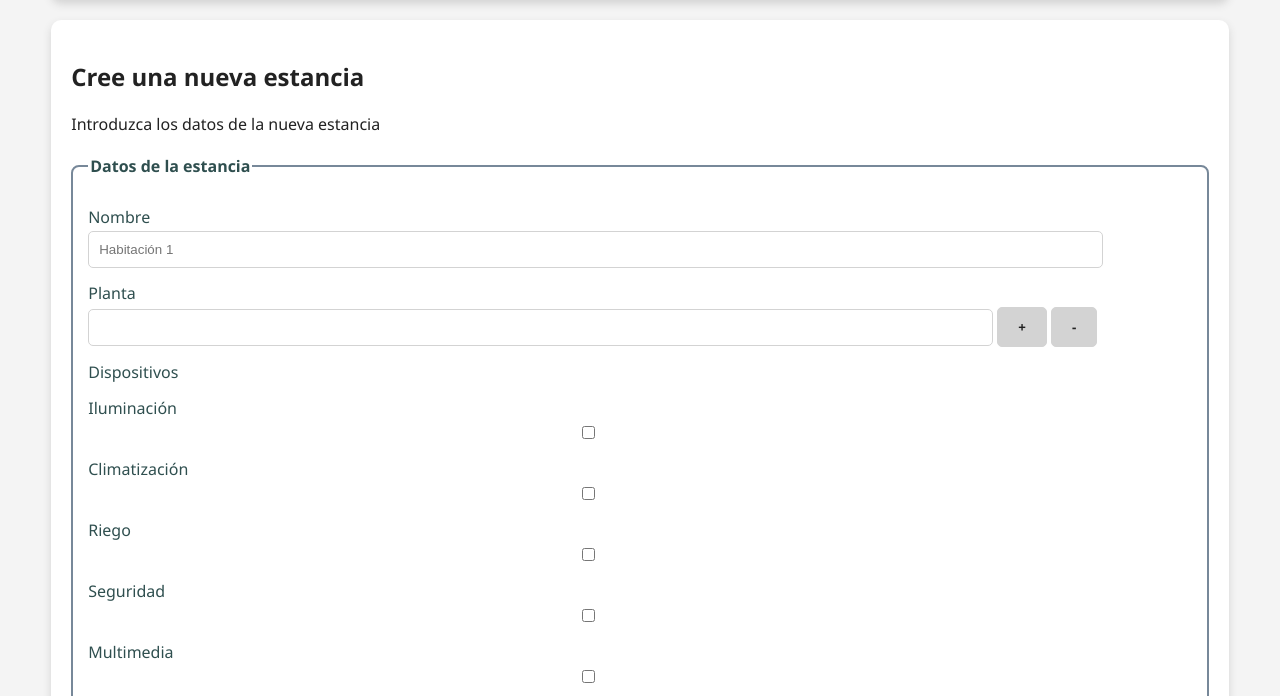
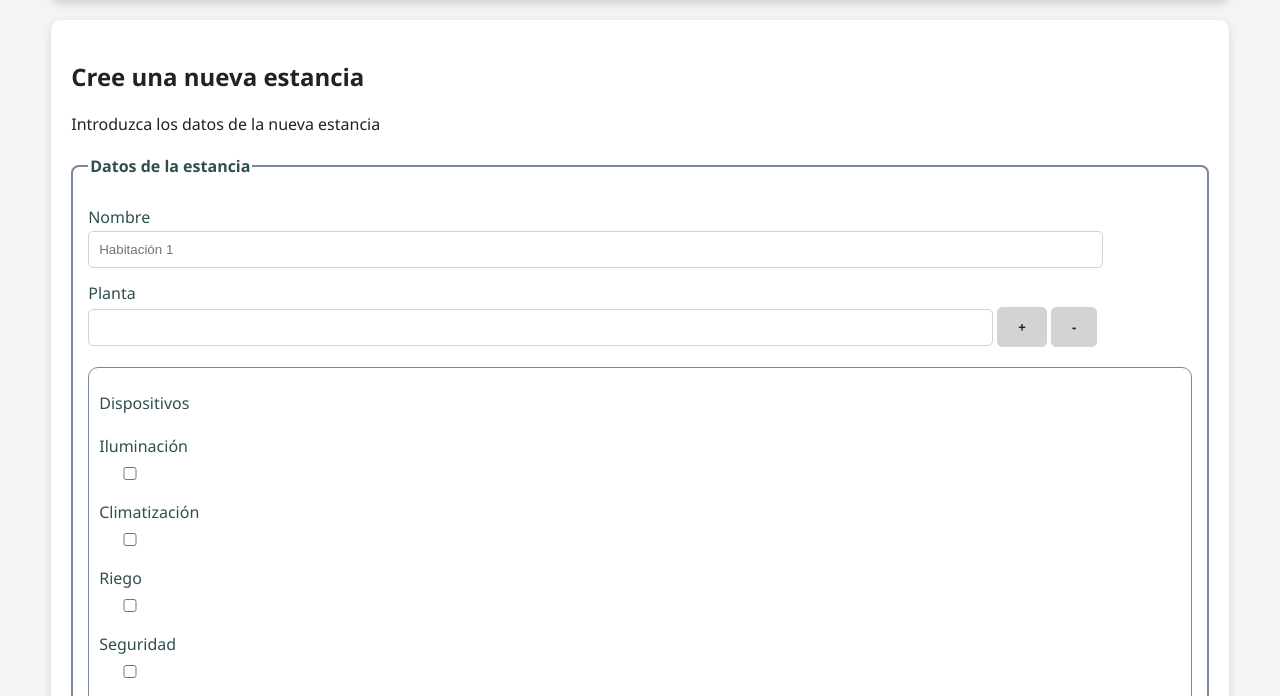
Before and after one commit to jmfernandezfreige/casaInteligente, a plain HTML site: page estancia-form.html in a window 1280 px wide. Shown: the part 185-881 px from the top of the page. Drawn offline with Linux system fonts and the light colour scheme.

Commit message:
estilos form estancia

```diff
--- a/style_casas.css
+++ b/style_casas.css
@@ -164,6 +164,10 @@ article:hover {
     width: 80%;
 }
 
+.formulario input[type="checkbox"] {
+    width: 5%;
+}
+
 .formulario input:focus {
     border-color: #844;
     outline: none;
@@ -175,6 +179,19 @@ article:hover {
     font-size: 1.1rem;
 }
 
+.contenedor-dispositivos {
+    border: 1px solid lightslategray;
+    border-radius: 10px;
+    padding: 10px;
+    margin-top: 20px;
+    display: flex;
+    flex-direction: column;
+    gap: 4px;
+}
+
+.contenedor-dispositivos > li {
+
+}
 /* Footer */
 footer {
     text-align: left;
```
